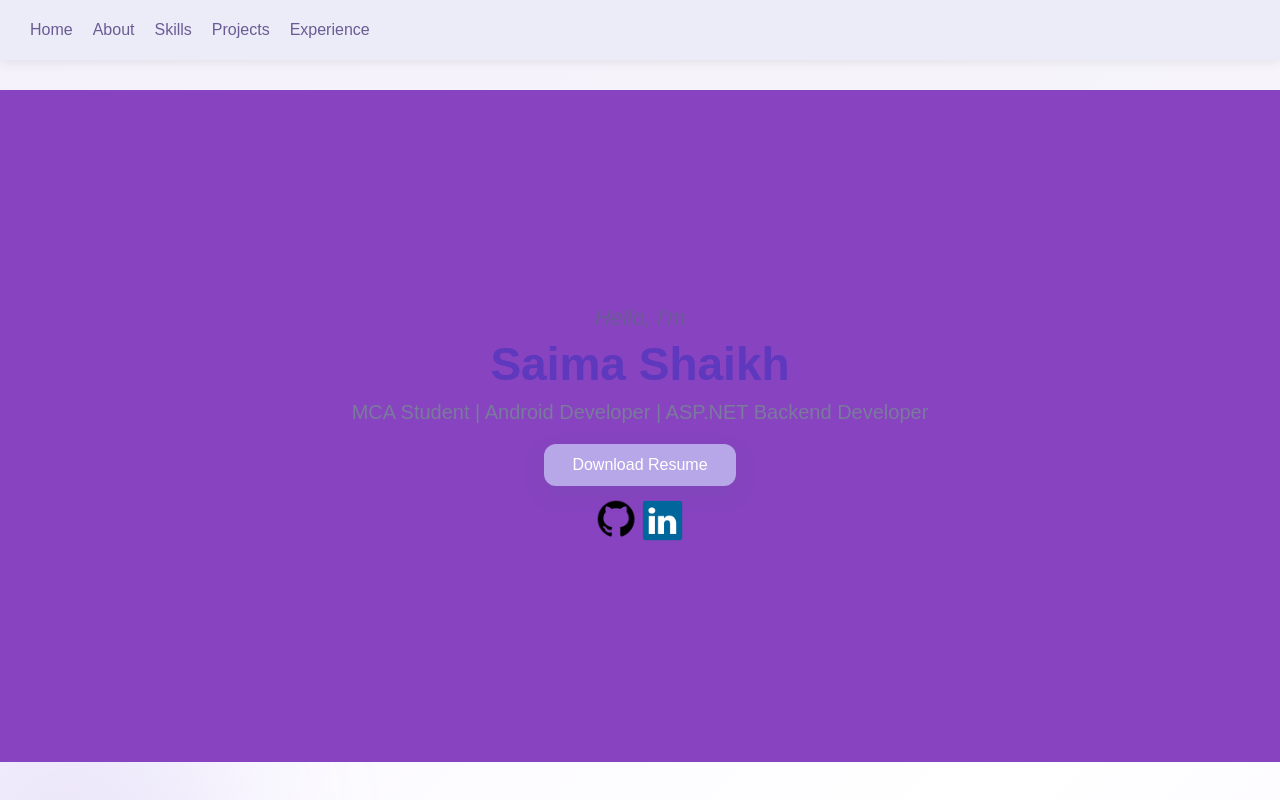
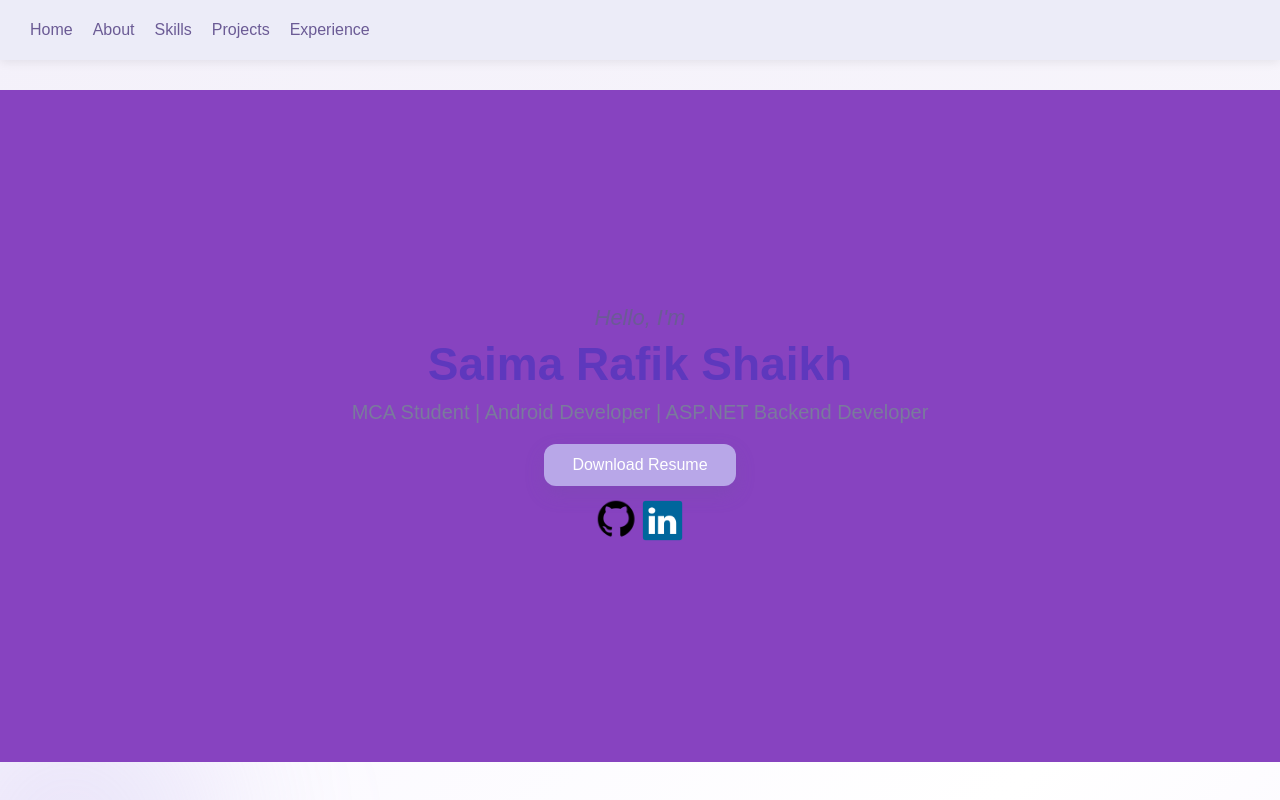
Before and after one commit to saimashaikh30/portfolio, a React (Create React App) app: page / in a window 1280 px wide. Shown: the top 800 px of the page. Built offline with nearby package versions, Linux system fonts and the light colour scheme.

Commit message:
name change

```diff
--- a/src/Components/home.js
+++ b/src/Components/home.js
@@ -37,7 +37,7 @@ function Home() {
         fontWeight: 700,
         marginTop:0
       }}>
-        Saima Shaikh
+        Saima Rafik Shaikh
       </h1>
 
       <h2 style={{
```
